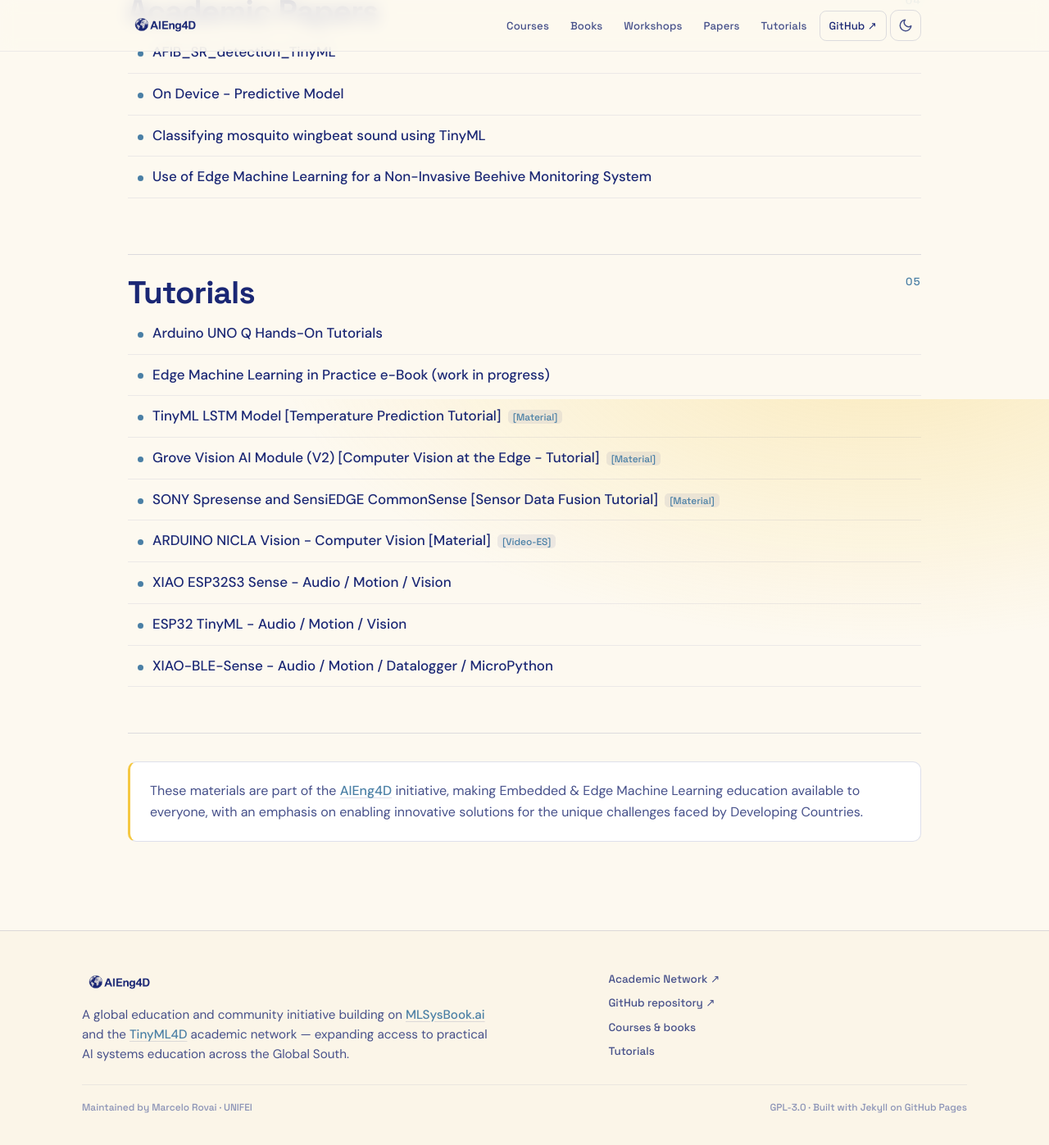
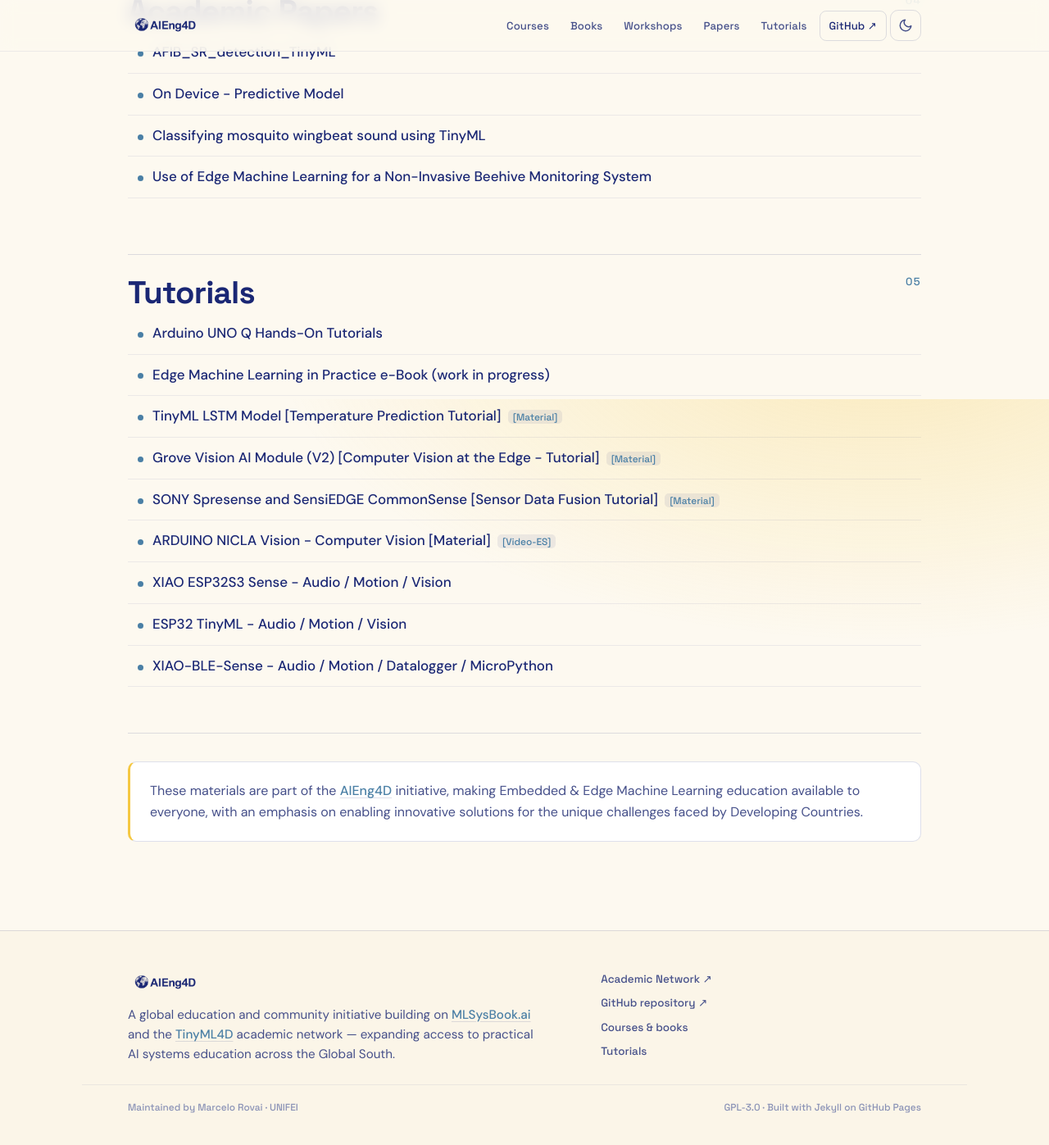
Before and after one commit to Mjrovai/TinyML4D, a Jekyll site: the page built from README.md, in a window 1280 px wide and 1400 px high, scrolled down 4013 px. Shown: the top 1397 px of the window at 82% size. Built offline with Jekyll 4.4.1, drawn with Linux system fonts in a browser that asks for light colours; our own code applies the rules of GitHub Pages for plain Markdown files.

Commit message:
Align footer with content: fix side padding zeroed by shorthand
Same fix as the prose section: .footer-grid and .foot-bottom used a
padding shorthand that zeroed the container's side padding, so the footer
hugged the page edge. Use vertical-only padding so they inherit .wrap's
horizontal padding and align with the rest of the page.

Co-Authored-By: Claude Opus 4.8 <noreply@anthropic.com>

```diff
--- a/assets/css/style.css
+++ b/assets/css/style.css
@@ -453,7 +453,7 @@ img { max-width: 100%; height: auto; }
 }
 .footer-grid {
   display: grid; grid-template-columns: 1.4fr 1fr; gap: 30px;
-  padding: 48px 0 24px;
+  padding-top: 48px; padding-bottom: 24px;
 }
 .footer-grid .foot-logo { height: 30px; width: auto; margin-bottom: 12px; }
 .footer-grid .foot-logo.logo-light { display: var(--logo-light); }
@@ -468,7 +468,7 @@ img { max-width: 100%; height: auto; }
 .foot-links a:hover { color: var(--link-hover); }
 .foot-bottom {
   display: flex; flex-wrap: wrap; gap: 8px 18px; justify-content: space-between;
-  padding: 18px 0 40px; border-top: 1px solid var(--line-soft);
+  padding-top: 18px; padding-bottom: 40px; border-top: 1px solid var(--line-soft);
   font-family: var(--font-display); font-weight: 500; font-size: .74rem; color: var(--muted);
 }
 @media (max-width: 640px) {
```
